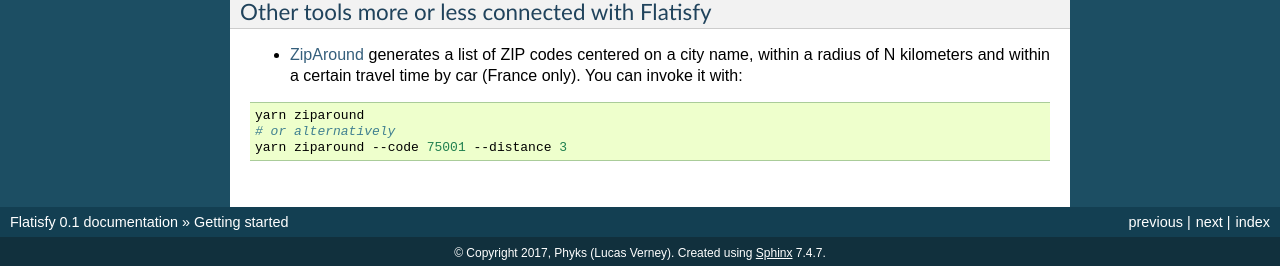
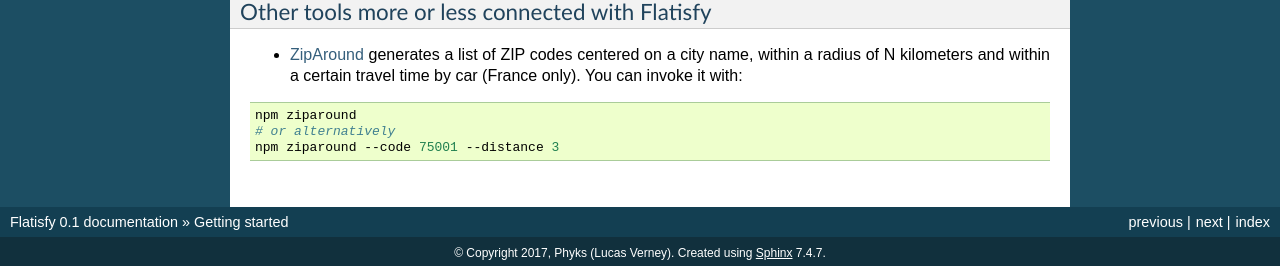
Before and after one commit to Phyks/Flatisfy, a Sphinx documentation site: the page built from doc/0.getting_started.md, in a window 1280 px wide and 900 px high, scrolled down 3240 px. Shown: the part 631-897 px from the top of the window. Built offline with Sphinx 7.4.7, drawn with Linux system fonts in a browser that asks for light colours.

Commit message:
Commit package-lock.json

````diff
--- a/doc/0.getting_started.md
+++ b/doc/0.getting_started.md
@@ -233,7 +233,7 @@
 + [ZipAround](https://github.com/guix77/ziparound) generates a list of ZIP codes centered on a city name, within a radius of N kilometers and within a certain travel time by car (France only). You can invoke it with:
 
 ```sh
-yarn ziparound
+npm ziparound
 # or alternatively
-yarn ziparound --code 75001 --distance 3
+npm ziparound --code 75001 --distance 3
 ```
````
Also changed, not shown: 2 other files.
